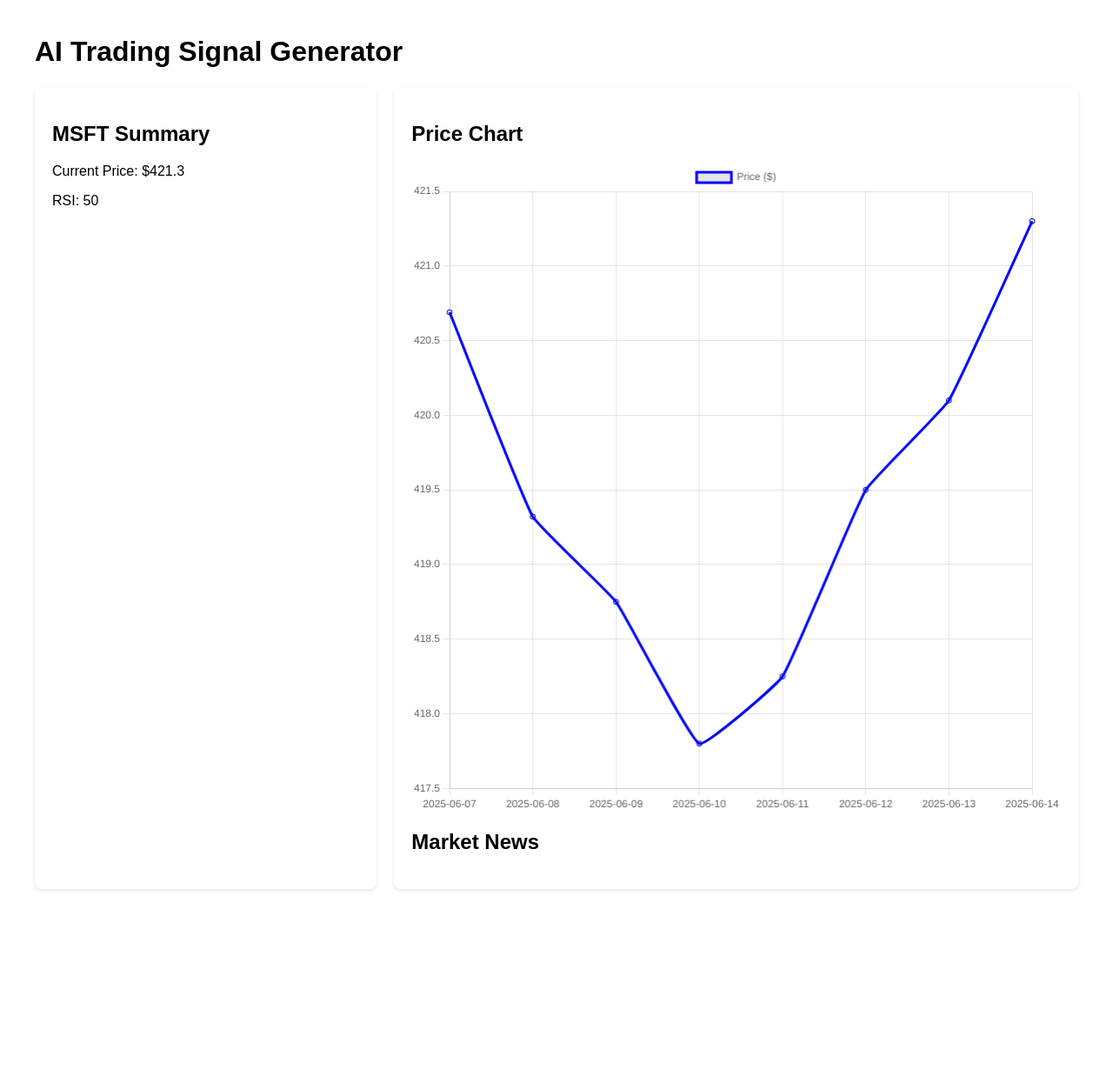
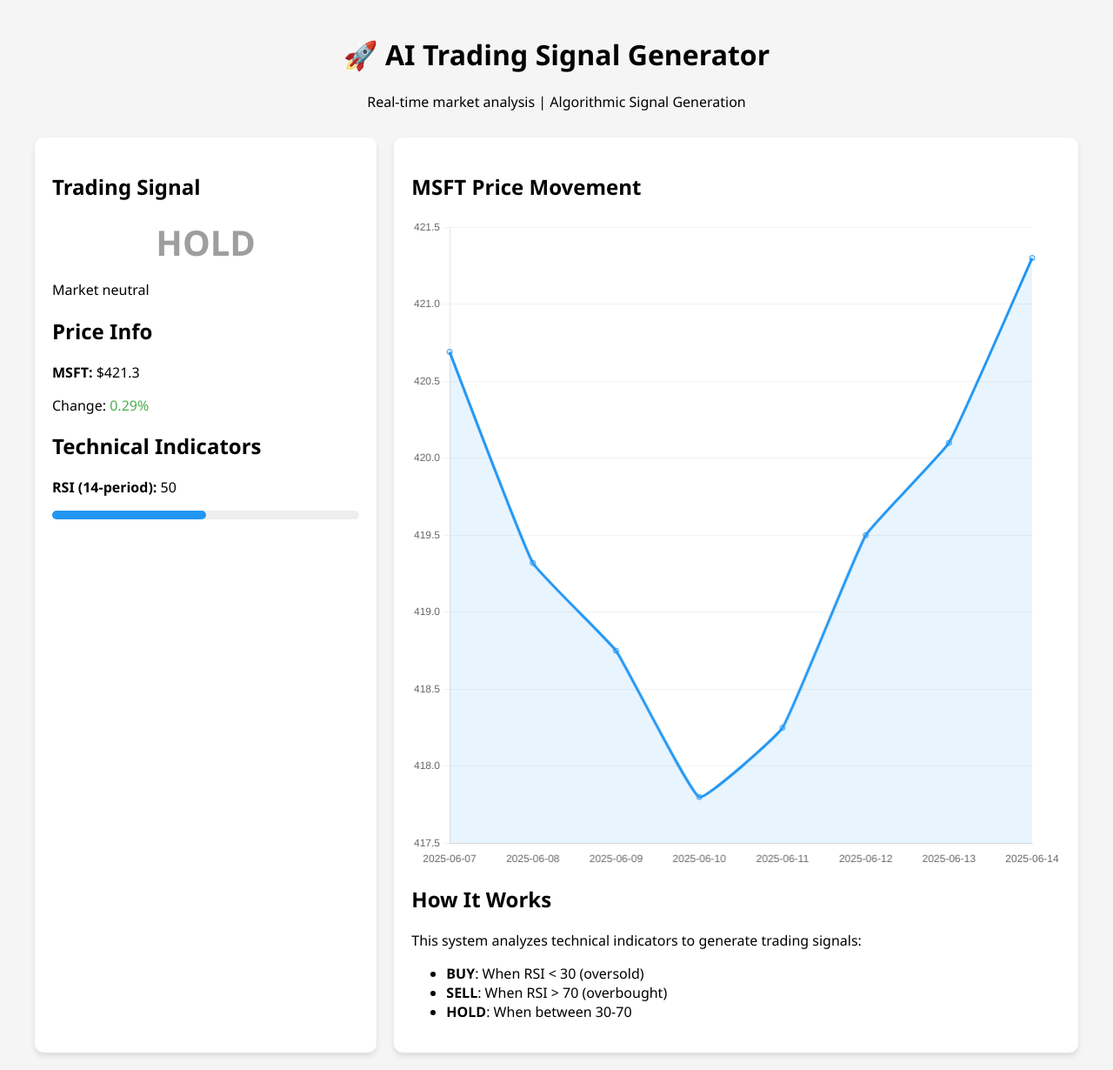
Before and after one commit to HarshitaHanda/AI-Trading-Signal-Generator, a FastAPI app: page / in a window 1280 px wide. Shown: the whole page at 87% size. Before the commit the page ends 1024 px from the top, so only its background shows below. Run offline with FastAPI, Linux system fonts and the light colour scheme; data that the repository does not hold is empty.

Commit message:
dashboard.html

```diff
--- a/templates/dashboard.html
+++ b/templates/dashboard.html
@@ -4,30 +4,90 @@
     <title>AI Trading Signal Generator</title>
     <script src="https://cdn.jsdelivr.net/npm/chart.js"></script>
     <style>
-        body { font-family: Arial, sans-serif; max-width: 1200px; margin: 0 auto; padding: 20px; }
-        .container { display: grid; grid-template-columns: 1fr 2fr; gap: 20px; }
-        .card { background: white; border-radius: 8px; padding: 20px; box-shadow: 0 2px 4px rgba(0,0,0,0.1); }
+        body {
+            font-family: 'Segoe UI', Tahoma, Geneva, Verdana, sans-serif;
+            max-width: 1200px;
+            margin: 0 auto;
+            padding: 20px;
+            background-color: #f5f5f5;
+        }
+        .header {
+            text-align: center;
+            margin-bottom: 30px;
+        }
+        .container {
+            display: grid;
+            grid-template-columns: 1fr 2fr;
+            gap: 20px;
+        }
+        .card {
+            background: white;
+            border-radius: 10px;
+            padding: 20px;
+            box-shadow: 0 4px 6px rgba(0,0,0,0.1);
+        }
+        .signal {
+            font-size: 2.5rem;
+            font-weight: bold;
+            text-align: center;
+            margin: 10px 0;
+        }
+        .positive { color: #4CAF50; }
+        .negative { color: #F44336; }
+        .neutral { color: #9E9E9E; }
     </style>
 </head>
 <body>
-    <h1>AI Trading Signal Generator</h1>
+    <div class="header">
+        <h1>🚀 AI Trading Signal Generator</h1>
+        <p>Real-time market analysis | Algorithmic Signal Generation</p>
+    </div>
 
     <div class="container">
         <div class="card">
-            <h2>{{ ticker }} Summary</h2>
-            <p>Current Price: ${{ current_price | round(2) }}</p>
-            <p>RSI: {{ rsi | round(1) }}</p>
+            <h2>Trading Signal</h2>
+            <div class="signal {{ 'positive' if signal == 'BUY' else 'negative' if signal == 'SELL' else 'neutral' }}">
+                {{ signal }}
+            </div>
+            <p>{{ "Market neutral" if signal == 'HOLD' else "Opportunity detected" }}</p>
+
+            <h2>Price Info</h2>
+            <p><strong>{{ ticker }}:</strong> ${{ current_price | round(2) }}</p>
+            <p>Change:
+                {% set change = ((current_price - prev_price)/prev_price)*100 %}
+                <span style="color: {% if change > 0 %}#4CAF50{% else %}#F44336{% endif %}">
+                    {{ change | round(2) }}%
+                </span>
+            </p>
+
+            <h2>Technical Indicators</h2>
+            <p><strong>RSI (14-period):</strong> {{ rsi | round(1) }}</p>
+            <div style="background: #eee; border-radius: 5px; height: 10px;">
+                <div style="background:
+                    {% if rsi < 30 %}#4CAF50
+                    {% elif rsi > 70 %}#F44336
+                    {% else %}#2196F3
+                    {% endif %};
+                    width: {{ rsi }}%; height: 100%; border-radius: 5px;">
+                </div>
+            </div>
+            <p>
+                {% if rsi < 30 %}(Oversold)
+                {% elif rsi > 70 %}(Overbought)
+                {% endif %}
+            </p>
         </div>
 
         <div class="card">
-            <h2>Price Chart</h2>
+            <h2>{{ ticker }} Price Movement</h2>
             <canvas id="priceChart" height="300"></canvas>
 
-            <h2>Market News</h2>
+            <h2>How It Works</h2>
+            <p>This system analyzes technical indicators to generate trading signals:</p>
             <ul>
-                {% for item in news %}
-                <li>{{ item }}</li>
-                {% endfor %}
+                <li><strong>BUY</strong>: When RSI < 30 (oversold)</li>
+                <li><strong>SELL</strong>: When RSI > 70 (overbought)</li>
+                <li><strong>HOLD</strong>: When between 30-70</li>
             </ul>
         </div>
     </div>
@@ -42,9 +102,27 @@
                 datasets: [{
                     label: 'Price ($)',
                     data: {{ prices | safe }},
-                    borderColor: 'blue',
+                    borderColor: '#2196F3',
+                    backgroundColor: 'rgba(33, 150, 243, 0.1)',
+                    fill: true,
                     tension: 0.1
                 }]
+            },
+            options: {
+                responsive: true,
+                plugins: {
+                    legend: { display: false },
+                    tooltip: { mode: 'index', intersect: false }
+                },
+                scales: {
+                    y: {
+                        beginAtZero: false,
+                        grid: { color: 'rgba(0,0,0,0.05)' }
+                    },
+                    x: {
+                        grid: { display: false }
+                    }
+                }
             }
         });
     </script>
```
